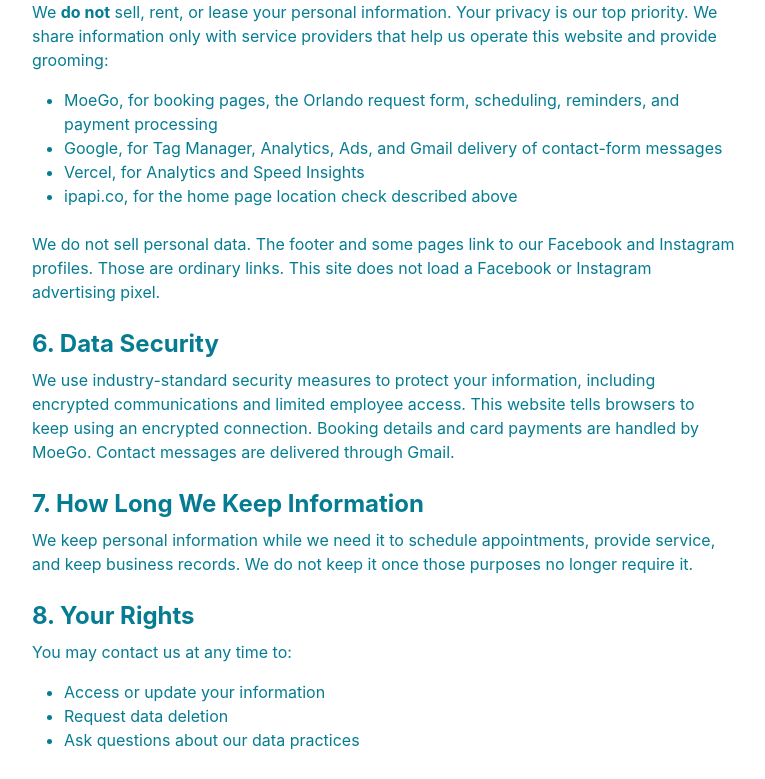
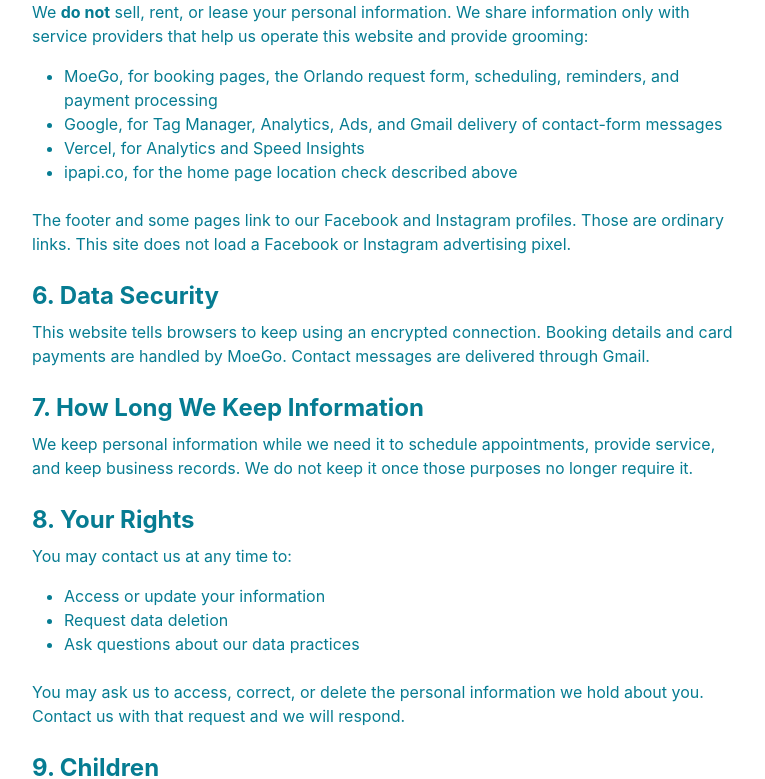
Before and after one commit to crisboxing11/Fluffy, a Next.js app: page /privacy-policy in a window 1280 px wide. Shown: the part 1914-2693 px from the top of the page, without its empty margins (256-1021 px from the left). Built offline with nearby package versions, Linux system fonts and the light colour scheme.

Commit message:
Remove unsupported sale and security claims from the privacy policy.
Keep a single do-not-sell sentence, drop the priority slogan, and leave the HTTPS, MoeGo, and Gmail security sentences.

Co-authored-by: Cristian Arroyo  <crisboxing11@users.noreply.github.com>

```diff
--- a/pages/privacy-policy.tsx
+++ b/pages/privacy-policy.tsx
@@ -93,7 +93,7 @@ const PrivacyPolicyPage = () => {
         5. We Do Not Sell Your Information
       </Typography>
       <Typography component="p" variant="body1" mb={2}>
-        We <strong>do not</strong> sell, rent, or lease your personal information. Your privacy is our top priority. We share information only with service providers that help us operate this website and provide grooming:
+        We <strong>do not</strong> sell, rent, or lease your personal information. We share information only with service providers that help us operate this website and provide grooming:
       </Typography>
       <Box component="ul" sx={{ pl: 4, mb: 3, listStyleType: 'disc' }}>
         <li>
@@ -118,14 +118,14 @@ const PrivacyPolicyPage = () => {
         </li>
       </Box>
       <Typography component="p" variant="body1" mb={3}>
-        We do not sell personal data. The footer and some pages link to our Facebook and Instagram profiles. Those are ordinary links. This site does not load a Facebook or Instagram advertising pixel.
+        The footer and some pages link to our Facebook and Instagram profiles. Those are ordinary links. This site does not load a Facebook or Instagram advertising pixel.
       </Typography>
 
       <Typography component="h2" variant="h5" fontWeight="bold" color="#067C92" mb={1}>
         6. Data Security
       </Typography>
       <Typography component="p" variant="body1" mb={3}>
-        We use industry-standard security measures to protect your information, including encrypted communications and limited employee access. This website tells browsers to keep using an encrypted connection. Booking details and card payments are handled by MoeGo. Contact messages are delivered through Gmail.
+        This website tells browsers to keep using an encrypted connection. Booking details and card payments are handled by MoeGo. Contact messages are delivered through Gmail.
       </Typography>
 
       <Typography component="h2" variant="h5" fontWeight="bold" color="#067C92" mb={1}>
```
